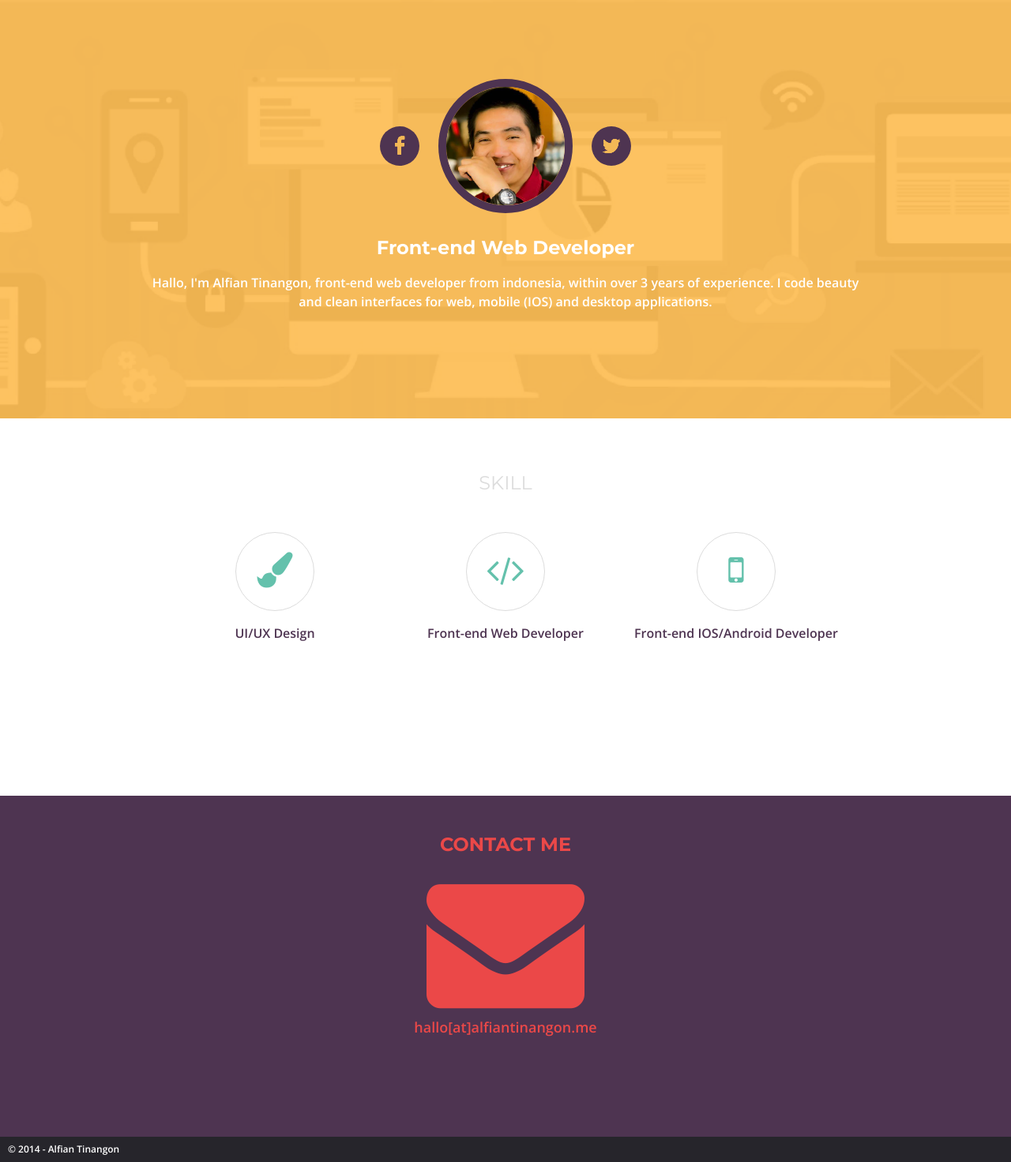
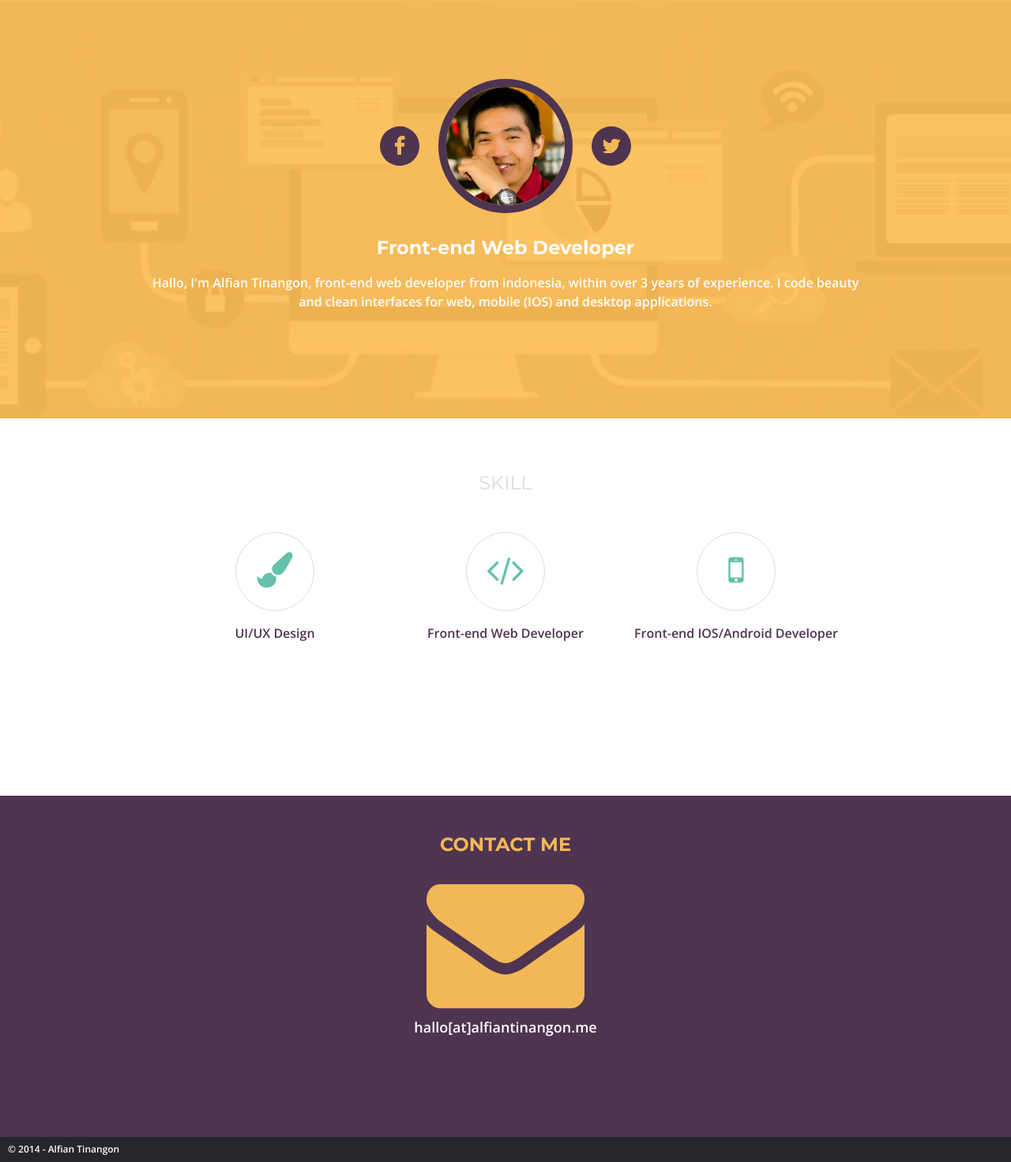
Before and after one commit to fiantinangon/fiantinangon.github.io, a Jekyll site: the page built from index.html, in a window 1280 px wide. Shown: the whole page at 79% size. Built offline with Jekyll 4.4.1, drawn with Linux system fonts in a browser that asks for light colours; nearby versions of some CDN libraries.

Commit message:
change contact section

```diff
--- a/css/style.scss
+++ b/css/style.scss
@@ -63,7 +63,7 @@ blockquote, q {
   box-sizing: border-box; }
 
 body {
-  background: #EB4848;
+  background: #fff;
   color: white;
 	font-family: "Open Sans";
 }
@@ -304,25 +304,25 @@ h3 {
   background: #4E3451;
   padding-bottom: 100px;
   h3 {
-    color:#EB4848;
+    color:#F3B856;
     margin-top: 50px;
     margin-bottom: 10px;
   }
 
   i {
     font-size: 200px;
-    color:#EB4848;
+    color:#F3B856;
     transition: all 0.1s ease;
   }
 
   i:hover {
-    color:#F42B2B;
+    color:#EB4848;
   }
 
   h2 {
     font-size: 18px;
     font-weight: 600;
-    color:#EB4848;
+    color:#fff;
     margin-bottom: 30px;
   }
 }
```
Also changed, not shown: 2 other files.
